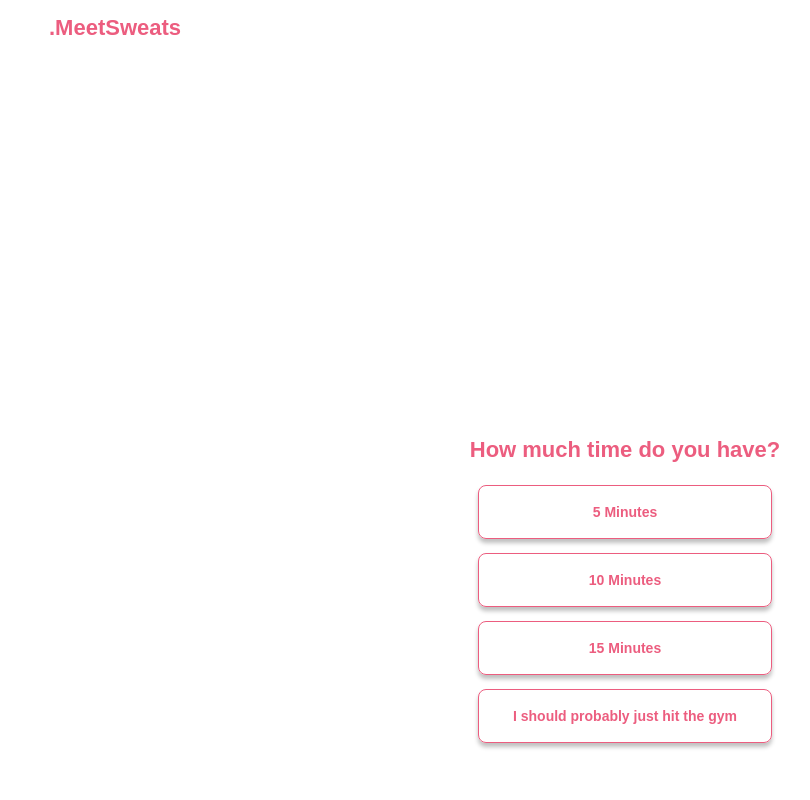
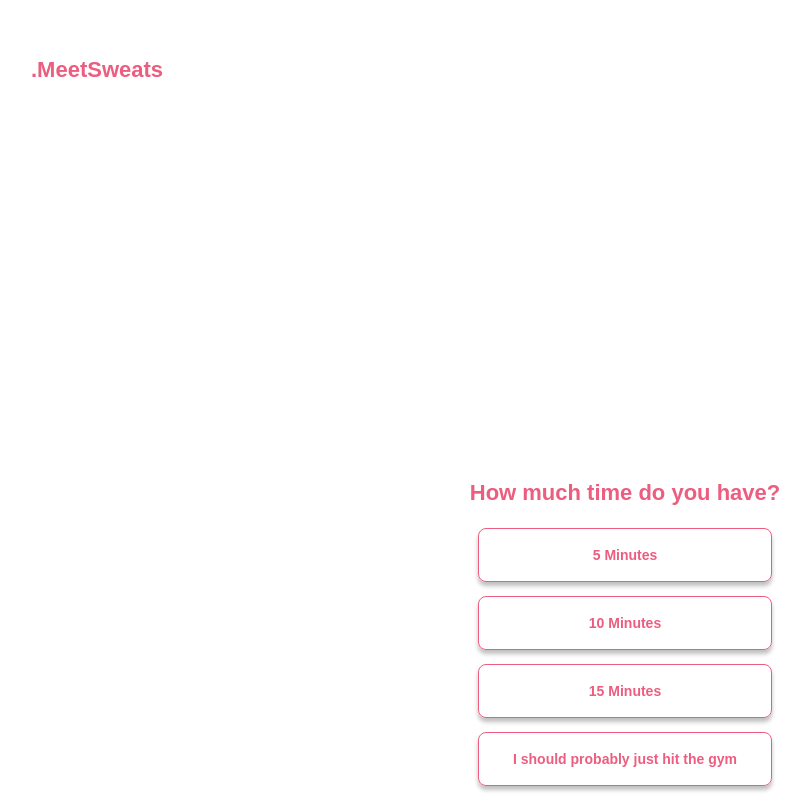
Before and after one commit to puentebravo/trackit, a React (Create React App) app in the folder client/: page /home in a window 1280 px wide. Shown: the whole page, without its empty margins (15-825 px from the left). Built offline with nearby package versions, Linux system fonts and the light colour scheme; the HTML template or start-up script is replaced by a standard one.

Commit message:
Adjusted brandheader styling to align with template

```diff
--- a/client/src/App.css
+++ b/client/src/App.css
@@ -15,6 +15,8 @@ a {
   text-align: start;
   margin-left: 5vw;
   color: var(--pink);
+  margin-top: 57px;
+  margin-left: 46px;
 }
 
 #brandBar {
```
